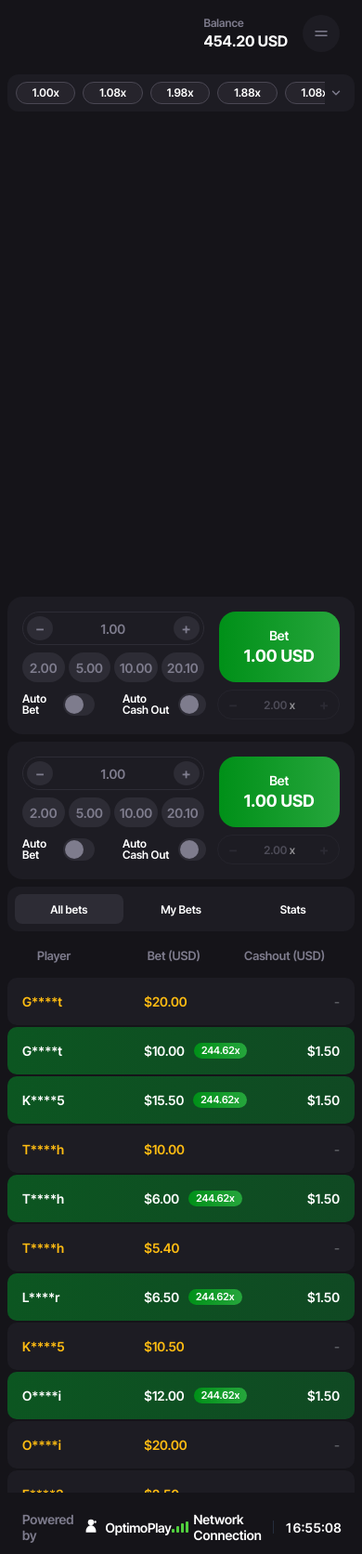
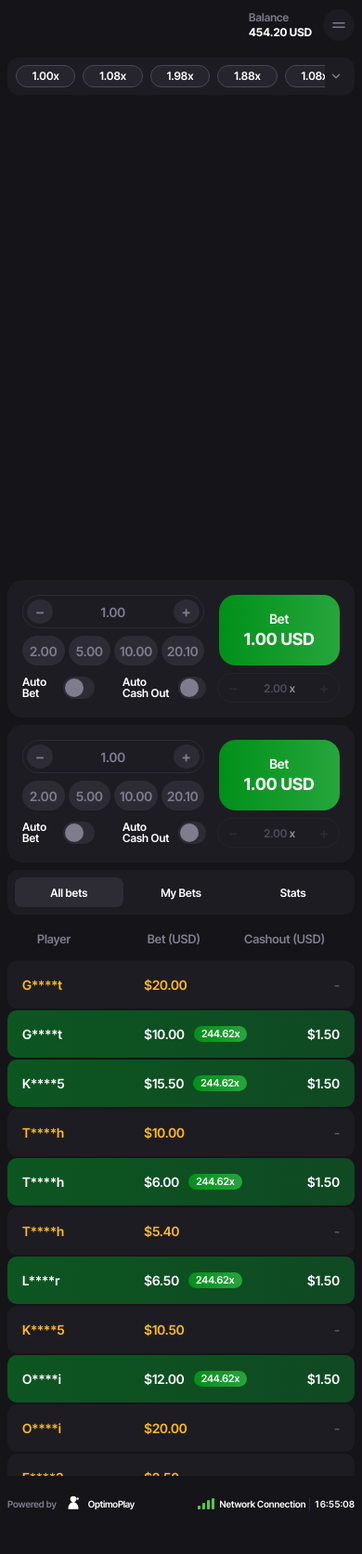
Before and after one commit to alexizanishvili296-star/football-crash-game, a React (Vite) app: page / in a window 390 px wide. Shown: the whole page at 93% size. After the commit the page ends 1640 px from the top, so only its background shows below. Built offline with nearby package versions, Linux system fonts and the light colour scheme.

Commit message:
fix header and footer for responsive mobile

```diff
--- a/src/components/shell/footer/Footer.module.css
+++ b/src/components/shell/footer/Footer.module.css
@@ -7,7 +7,7 @@
     background: var(--color-bg-main);
     color: var(--color-text-secondary);
     font-family: var(--font-family-primary);
-    font-size: 14px;
+    font-size: 12px;
     box-sizing: border-box;
     user-select: none;
 }
@@ -99,3 +99,14 @@
     font-weight: 600;
     font-variant-numeric: tabular-nums;
 }
+
+@media (max-width: 1024px) {
+    .footer {
+        font-size: 10px;
+        padding: 12px 8px;
+    }
+
+    .status {
+        gap: 4px;
+    }
+}
--- a/src/components/shell/header/Header.module.css
+++ b/src/components/shell/header/Header.module.css
@@ -3,7 +3,7 @@
     justify-content: flex-end;
     align-items: center;
     width: 100%;
-    padding: 1rem 1.5rem;
+    padding: 10px 16px;
     background: var(--color-bg-main);
     color: var(--color-text-primary);
     box-sizing: border-box;
@@ -13,7 +13,7 @@
 .rightSection {
     display: flex;
     align-items: center;
-    gap: 1rem;
+    gap: 12px;
 }
 
 .balanceContainer {
@@ -23,13 +23,13 @@
 }
 
 .balanceLabel {
-    font-size: 0.75rem;
+    font-size: 14px;
     color: var(--color-text-secondary);
-    margin-bottom: 0.15rem;
+    margin-bottom: 2px;
 }
 
 .balanceAmount {
-    font-size: 1rem;
+    font-size: 14px;
     font-weight: 700;
     color: var(--color-text-primary);
 }
@@ -38,8 +38,8 @@
     display: inline-flex;
     align-items: center;
     justify-content: center;
-    width: 2.5rem;
-    height: 2.5rem;
+    width: 40px;
+    height: 40px;
     border-radius: 50%;
     background-color: var(--bg-dark);
     border: none;
@@ -57,3 +57,22 @@
     outline: 2px solid var(--color-text-primary);
     outline-offset: 2px;
 }
+
+@media (max-width: 1024px) {
+    .header {
+        padding: 10px 8px;
+    }
+
+    .balanceLabel {
+        font-size: 12px;
+    }
+
+    .balanceAmount {
+        font-size: 12px;
+    }
+
+    .menuButton {
+        width: 34px;
+        height: 34px;
+    }
+}
```
